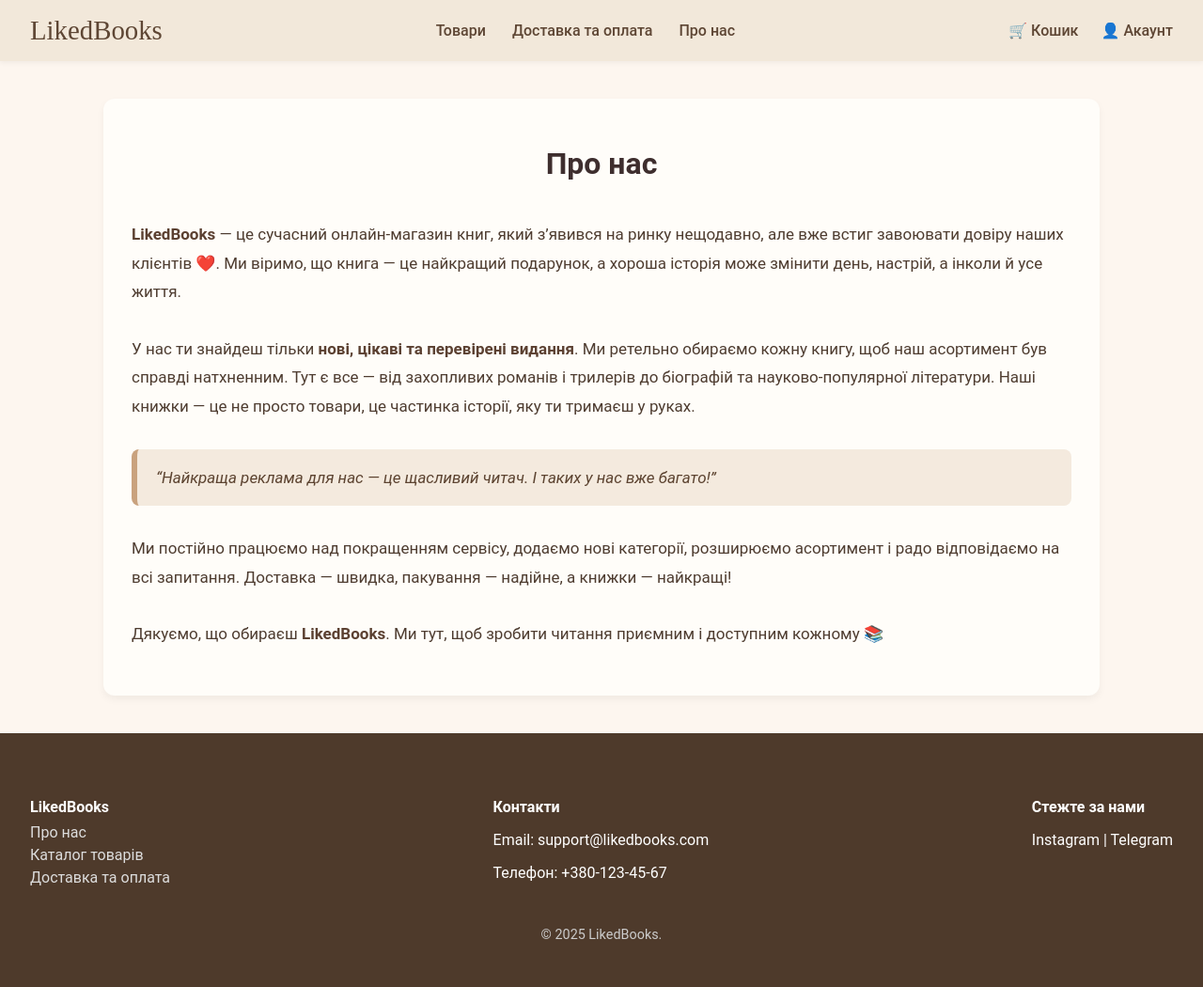
After one commit to shevchenko-nikita/bookstore, a Django app: page /about in a window 1280 px wide. The commit adds this page. Shown: the whole page at 94% size. Run offline with Django 4.2, Linux system fonts and the light colour scheme.

Commit message:
add page with info about store

```diff
--- /dev/null
+++ b/products/templates/products/about.html
@@ -0,0 +1,54 @@
+{% load static %}
+<!DOCTYPE html>
+<html lang="uk">
+<head>
+  <meta charset="UTF-8" />
+  <title>Про нас | LikedBooks</title>
+  <link rel="stylesheet" href="{% static 'css/common.css' %}" />
+  <link rel="stylesheet" href="{% static 'css/about.css' %}" />
+</head>
+<body>
+  <!-- Шапка -->
+  {% include 'products/partials/navbar.html' %}
+
+  <main class="about-container">
+    <h1>Про нас</h1>
+
+    <section class="about-section">
+      <p>
+        <strong>LikedBooks</strong> — це сучасний онлайн-магазин книг, який з’явився на ринку нещодавно, але вже встиг завоювати довіру наших клієнтів ❤️.
+        Ми віримо, що книга — це найкращий подарунок, а хороша історія може змінити день, настрій, а інколи й усе життя.
+      </p>
+    </section>
+
+    <section class="about-section">
+      <p>
+        У нас ти знайдеш тільки <strong>нові, цікаві та перевірені видання</strong>. Ми ретельно обираємо кожну книгу, щоб наш асортимент був справді натхненним.
+        Тут є все — від захопливих романів і трилерів до біографій та науково-популярної літератури. Наші книжки — це не просто товари, це частинка історії, яку ти тримаєш у руках.
+      </p>
+    </section>
+
+    <section class="about-section quote">
+      <blockquote>
+        “Найкраща реклама для нас — це щасливий читач. І таких у нас вже багато!”
+      </blockquote>
+    </section>
+
+    <section class="about-section">
+      <p>
+        Ми постійно працюємо над покращенням сервісу, додаємо нові категорії, розширюємо асортимент і радо відповідаємо на всі запитання.
+        Доставка — швидка, пакування — надійне, а книжки — найкращі!
+      </p>
+    </section>
+
+    <section class="about-section">
+      <p>
+        Дякуємо, що обираєш <strong>LikedBooks</strong>. Ми тут, щоб зробити читання приємним і доступним кожному 📚
+      </p>
+    </section>
+  </main>
+
+  <!-- Підвал -->
+  {% include 'products/partials/footer.html' %}
+</body>
+</html>
--- a/products/templates/products/partials/footer.html
+++ b/products/templates/products/partials/footer.html
@@ -2,7 +2,7 @@
     <div class="footer-content">
     <div class="footer-section">
         <h4>LikedBooks</h4>
-        <a href="#">Про нас</a>
+        <a href="{% url "about" %}">Про нас</a>
         <a href="{% url "products" %}">Каталог товарів</a>
         <a href="{% url "delivery" %}">Доставка та оплата</a>
     </div>
--- a/products/templates/products/partials/navbar.html
+++ b/products/templates/products/partials/navbar.html
@@ -3,6 +3,7 @@
     <nav class="nav-links">
     <a href="{% url "products" %}">Товари</a>
     <a href="{% url "delivery" %}">Доставка та оплата</a>
+    <a href="{% url "about" %}">Про нас</a>
     </nav>
     <div class="nav-actions">
     <a href="#">🛒 Кошик</a>
--- a/products/views.py
+++ b/products/views.py
@@ -14,3 +14,6 @@ def products(request):
 
 def delivery(request):
     return render(request, 'products/delivery.html')
+
+def about(request):
+    return render(request, 'products/about.html')
--- /dev/null
+++ b/static/css/about.css
@@ -0,0 +1,36 @@
+.about-container {
+    max-width: 1000px;
+    margin: 40px auto;
+    padding: 20px 30px;
+    background-color: #fffdf9;
+    border-radius: 12px;
+    box-shadow: 0 4px 8px rgba(0, 0, 0, 0.05);
+    color: #4e3c30;
+    font-size: 17px;
+    line-height: 1.8;
+  }
+
+  .about-container h1 {
+    text-align: center;
+    font-size: 32px;
+    margin-bottom: 30px;
+    color: #3e2e2e;
+  }
+
+  .about-section {
+    margin-bottom: 30px;
+  }
+
+  .about-section strong {
+    color: #5b4031;
+  }
+
+  .quote blockquote {
+    font-style: italic;
+    background-color: #f4eade;
+    border-left: 6px solid #c9a27e;
+    padding: 15px 20px;
+    border-radius: 8px;
+    margin: 0;
+    color: #5c4330;
+  }
--- a/store/urls.py
+++ b/store/urls.py
@@ -19,13 +19,14 @@ from django.urls import path
 from django.conf.urls.static import static
 from django.conf import settings
 
-from products.views import index, products, delivery
+from products.views import index, products, delivery, about
 
 urlpatterns = [
     path('admin/', admin.site.urls),
     path('', index, name='index'),
     path('products', products, name='products'),
-    path('delivery', delivery, name='delivery')
+    path('delivery', delivery, name='delivery'),
+    path('about', about, name='about')
 ]
 
 if settings.DEBUG == True:
```
